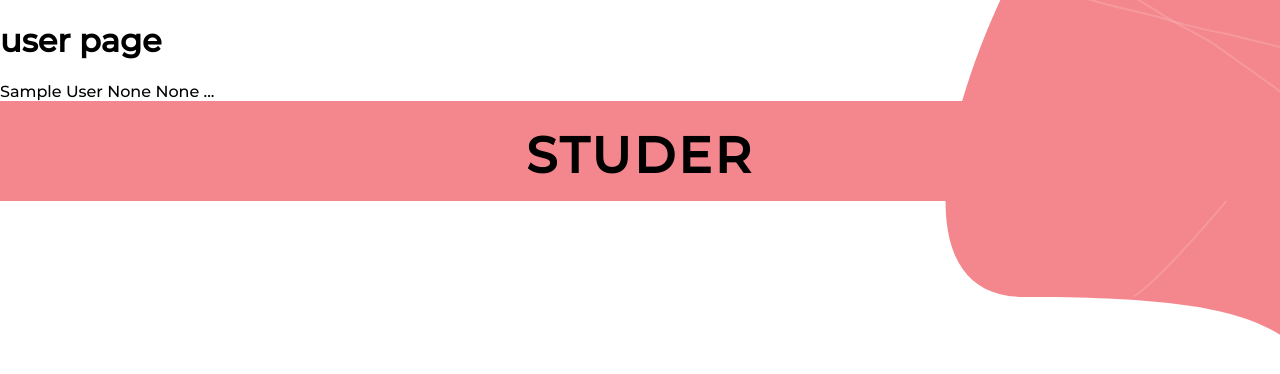
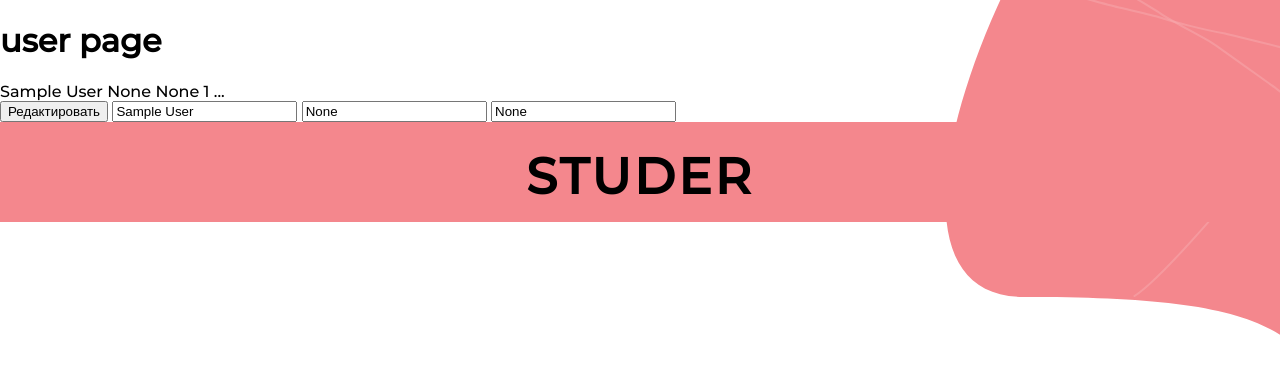
Before and after one commit to gagikpog/python, a Flask app: page /user/ in a window 1280 px wide. Shown: the part 80-454 px from the top of the page. Run offline with Flask 2, Linux system fonts and the light colour scheme; the visitor is signed in with stand-in values (Sample User, id 1); data comes from the database, SQL or seed files in the repository.

Commit message:
Работа над личным кабинетом - возможность редактирвоания

```diff
--- a/app/routes/user_route.py
+++ b/app/routes/user_route.py
@@ -3,7 +3,7 @@ from app import db, api
 from app.forms import LoginForm
 from app.models import User, Bill
 from flask_restful import Resource, reqparse
-
+from flask_login import current_user
 
 class User_api(Resource):
     """
@@ -48,6 +48,10 @@ class User_api(Resource):
             res = {'status':'Не найден обязательный параметр: id'}
             return jsonify(res)
         else:
+            if not user.id == current_user.id:
+                res = {'status':'Попытка поменять чужие данные'}
+                return jsonify(res)
+
             if User.query.filter_by(id = user.id).first() != None:
                 User.query.filter_by(id = user.id).update(user.to_dict())
                 db.session.commit()
--- a/app/templates/userPage.html
+++ b/app/templates/userPage.html
@@ -1,11 +1,42 @@
+
+{% block head %}
+
+<!-- <script src="/src/js/query.js"></script> -->
+<script src="/src/js/lib/jQuery.js"></script>
+
+<script>
+    function updateUser() {
+        const path = '/api/user/4';
+        const select = "PUT";
+        const text = {id:4, name: 'Ycpex'};
+
+        $.ajax({
+            url: path,
+            type: select,
+            data: JSON.stringify(text),
+            contentType: "application/json",
+            success: function(data) {
+                const jsonData = JSON.stringify(data);
+            }
+        });
+
+    }
+</script>
+
+{% endblock %}
+
+
 {% extends "base.html" %}
-
 {% block content %}
     <h1>user page</h1>
     {{ user.name }}
     {{ user.sname }}
     {{ user.pname }}
-    {{ user.userID }}
+    {{ user.id }}
     ...
-
+    <br>
+    <button onclick="updateUser()">Редактировать</button>
+    <input id="path" class="updateUser__input" type="text" value="{{ user.name }}">
+    <input class="updateUser__input" type="text" value="{{ user.sname }}">
+    <input class="updateUser__input" type="text" value="{{ user.pname }}">
 {% endblock %}
```
Also changed, not shown: app/src/js/query.js (+20 -0 lines), app/src/style/main.css (line endings or trailing spaces).
